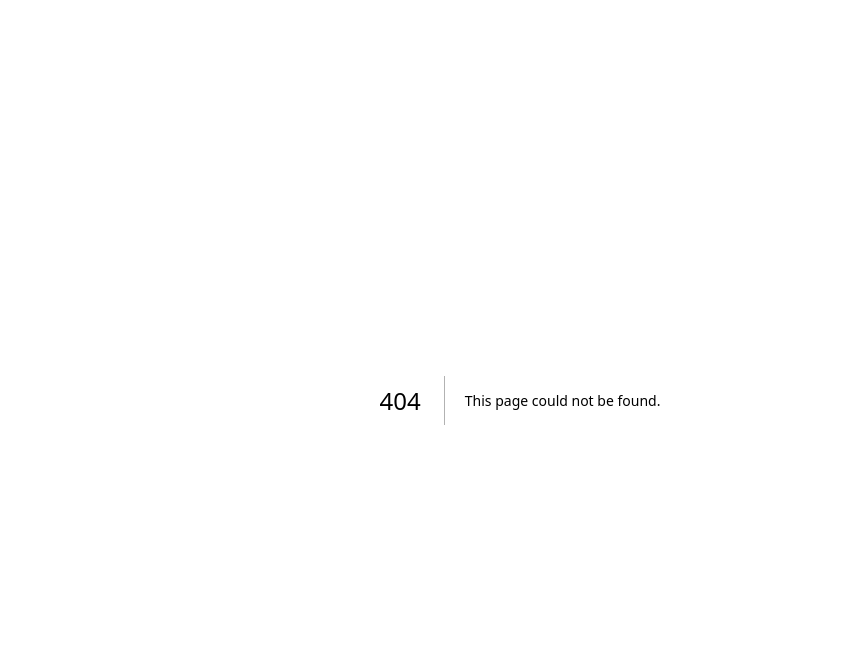
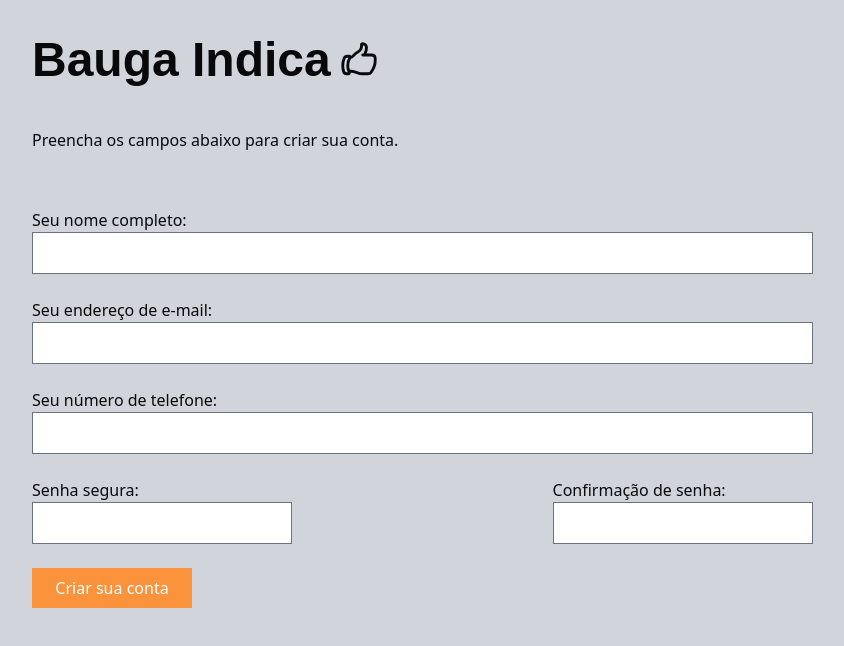
Before and after one commit to Bignotto/bauga-indica, a Next.js app: page /signup in a window 1280 px wide. Before the commit this address had no page. Shown: the top 646 px of the page, without its empty margins (120-964 px from the left). Built offline with nearby package versions, Linux system fonts and the light colour scheme; a web font is replaced by a local one.

Commit message:
implemented signup screen

```diff
--- a/src/pages/index.tsx
+++ b/src/pages/index.tsx
@@ -34,7 +34,7 @@ export default function Home() {
         <div className="flex items-center  px-4">
           <button
             type="submit"
-            className={`${textFont.className}  bg-slate-600 w-20 h-10 rounded-md`}
+            className={`${buttonFont.className}  bg-slate-600 w-20 h-10 rounded-md`}
             onClick={handleSearch}
           >
             Buscar
--- /dev/null
+++ b/src/pages/signup/index.tsx
@@ -0,0 +1,49 @@
+import Logo from "@/components/Logo";
+
+//NEXT: implement registration flow
+
+export default function SignUp() {
+  return (
+    <main className="flex flex-col min-h-screen items-center">
+      <div className="flex flex-col min-h-screen w-4/5 px-6 py-6">
+        <div className="flex">
+          <Logo />
+        </div>
+        <h1 className="mt-8">
+          Preencha os campos abaixo para criar sua conta.
+        </h1>
+
+        <form className="w-4/5 mt-8">
+          <div className="flex flex-col mt-6">
+            <label htmlFor="username">Seu nome completo:</label>
+            <input type="text" name="fullname" id="fullname" />
+          </div>
+          <div className="flex flex-col mt-6">
+            <label htmlFor="email">Seu endereço de e-mail:</label>
+            <input type="text" name="email" id="email" />
+          </div>
+          <div className="flex flex-col mt-6">
+            <label htmlFor="phone">Seu número de telefone:</label>
+            <input type="text" name="phone" id="phone" />
+          </div>
+          <div className="flex flex-row justify-between mt-6">
+            <div className="flex flex-col w-1/3">
+              <label htmlFor="password">Senha segura:</label>
+              <input type="text" name="password" id="password" />
+            </div>
+            <div className="flex flex-col w-1/3">
+              <label htmlFor="confirmation">Confirmação de senha:</label>
+              <input type="text" name="confirmation" id="confirmation" />
+            </div>
+          </div>
+          <button
+            type="submit"
+            className="bg-orange-400 mt-6 w-40 h-10 text-white"
+          >
+            Criar sua conta
+          </button>
+        </form>
+      </div>
+    </main>
+  );
+}
```
